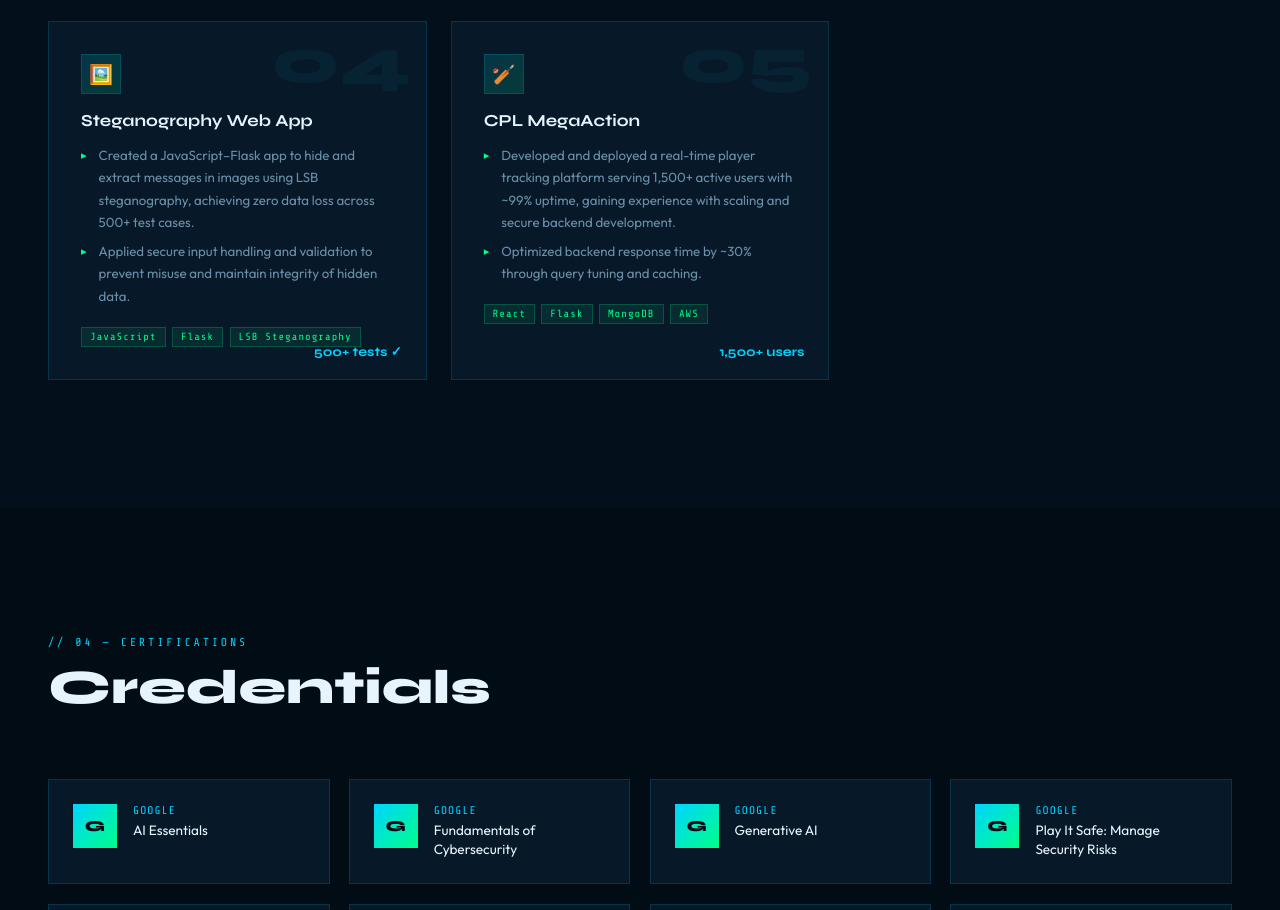
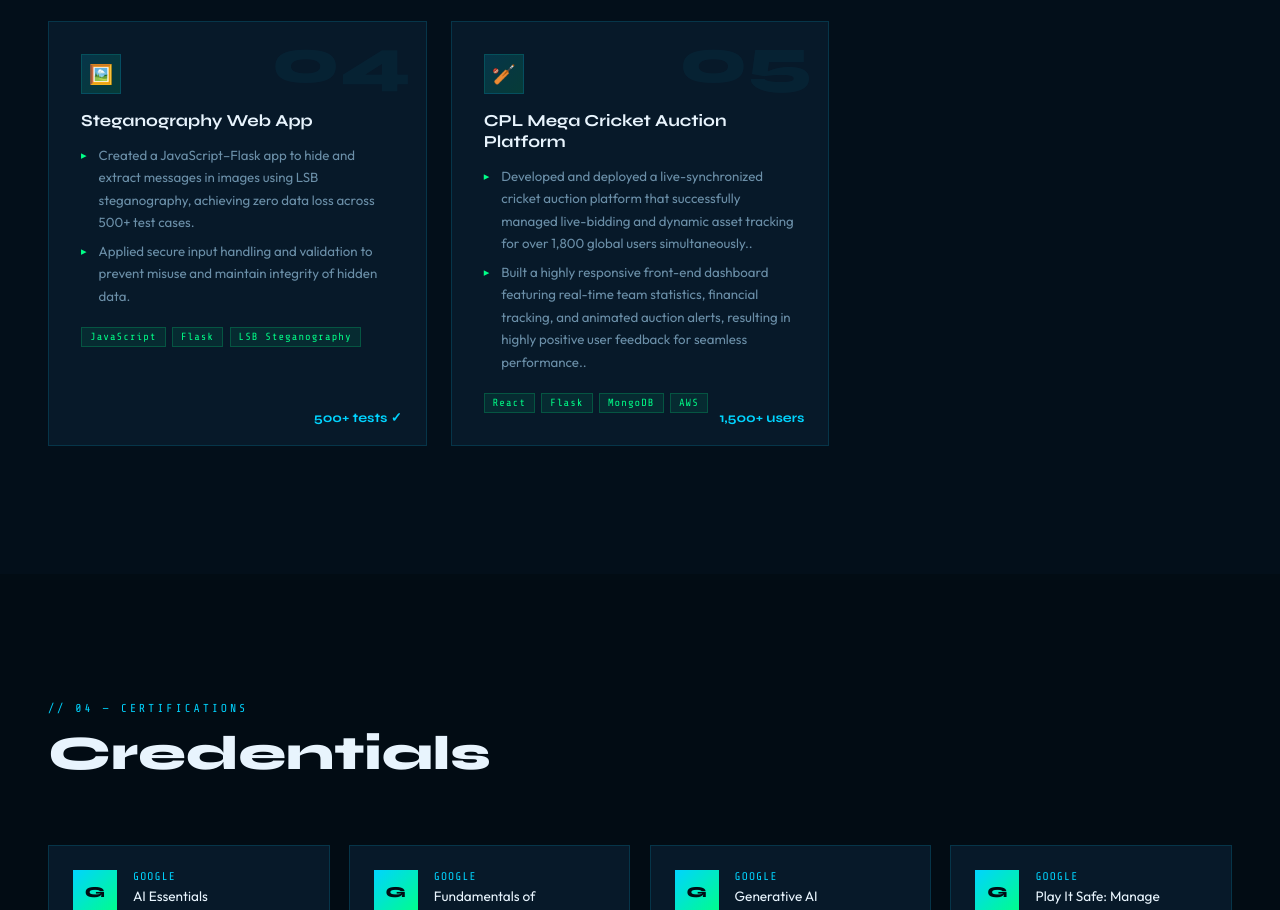
Before and after one commit to CU22BCA033A/Sugnana-Murthy-GM-portfolio, a plain HTML site: page index.html in a window 1280 px wide. Shown: the part 3165-4075 px from the top of the page. Drawn offline with nearby package versions, Linux system fonts and the light colour scheme.

Commit message:
Revise project details for CPL Mega Cricket Auction
Updated project name and descriptions for clarity and detail.

```diff
--- a/index.html
+++ b/index.html
@@ -448,10 +448,10 @@
       <div class="project-card">
         <div class="project-num">05</div>
         <div class="project-icon">🏏</div>
-        <div class="project-name">CPL MegaAction</div>
+        <div class="project-name">CPL Mega Cricket Auction Platform </div>
         <ul class="project-bullets">
-          <li>Developed and deployed a real-time player tracking platform serving 1,500+ active users with ~99% uptime, gaining experience with scaling and secure backend development.</li>
-          <li>Optimized backend response time by ~30% through query tuning and caching.</li>
+          <li>Developed and deployed a live-synchronized cricket auction platform that successfully managed live-bidding and dynamic asset tracking for over 1,800 global users simultaneously..</li>
+          <li>Built a highly responsive front-end dashboard featuring real-time team statistics, financial tracking, and animated auction alerts, resulting in highly positive user feedback for seamless performance..</li>
         </ul>
         <div class="project-tags"><span class="project-tag">React</span><span class="project-tag">Flask</span><span class="project-tag">MongoDB</span><span class="project-tag">AWS</span></div>
         <div class="project-metric">1,500+ users</div>
```
